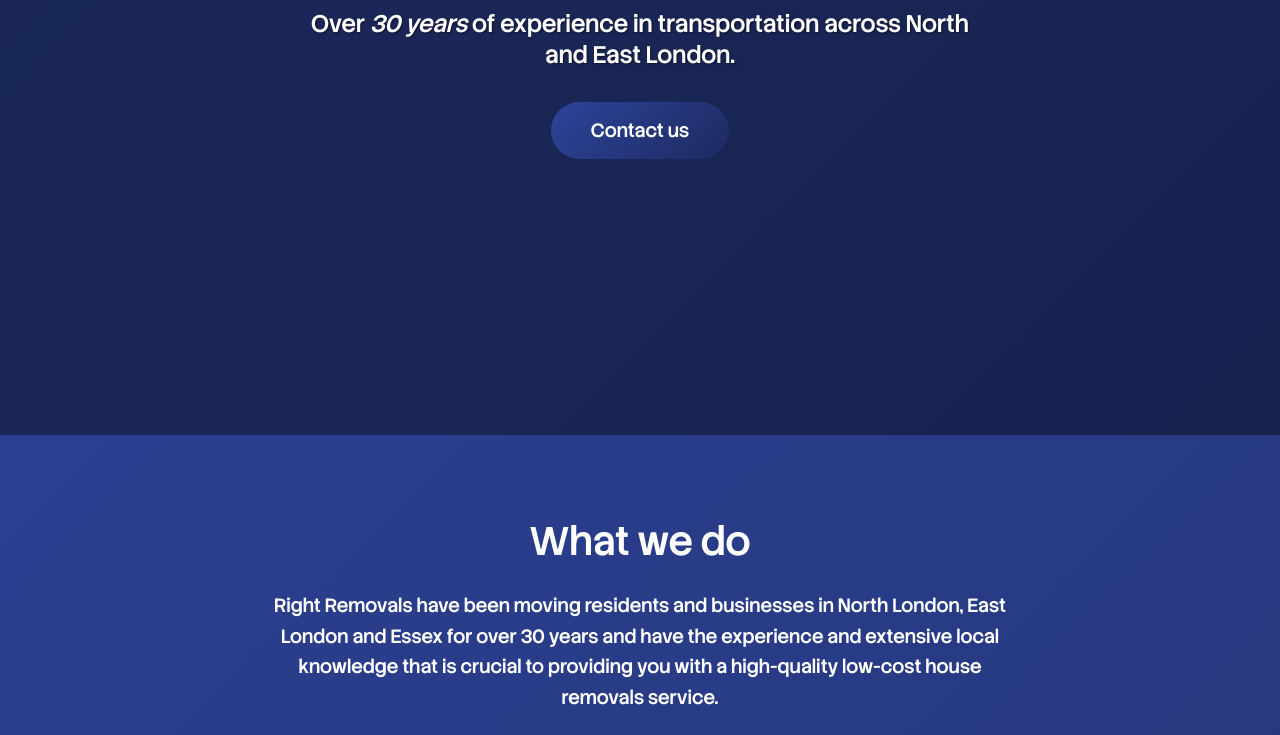
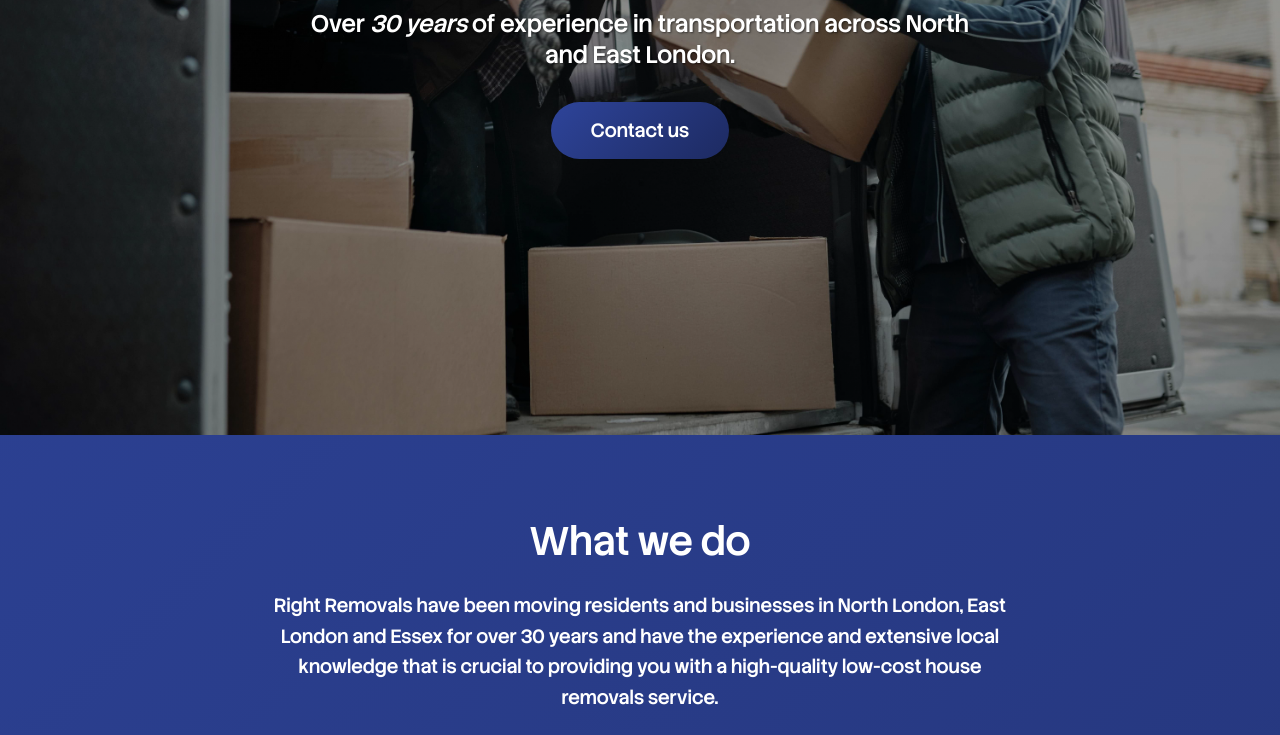
Before and after one commit to eika12345/Right-Removals-Redesign, a plain HTML site: page index.html in a window 1280 px wide. Shown: the part 437-1172 px from the top of the page. Drawn offline with Linux system fonts and the light colour scheme; the site is published under a folder, as on GitHub Pages, so addresses that start at the root find nothing; files whose address does not match are found by name.

Commit message:
v.353 ./images css

```diff
--- a/css/stylesheet.css
+++ b/css/stylesheet.css
@@ -129,7 +129,7 @@
 
         .hero {
             height: 100vh;
-            background: linear-gradient(rgba(0, 0, 0, 0.4), rgba(0, 0, 0, 0.4)), url('/images/hero\ image\ smaller\ .jpg') center/cover no-repeat;
+            background: linear-gradient(rgba(0, 0, 0, 0.4), rgba(0, 0, 0, 0.4)), url('./images/hero\ image\ smaller\ .jpg') center/cover no-repeat;
             background-repeat: no-repeat;
             background-attachment: fixed;
             display: flex;
```
